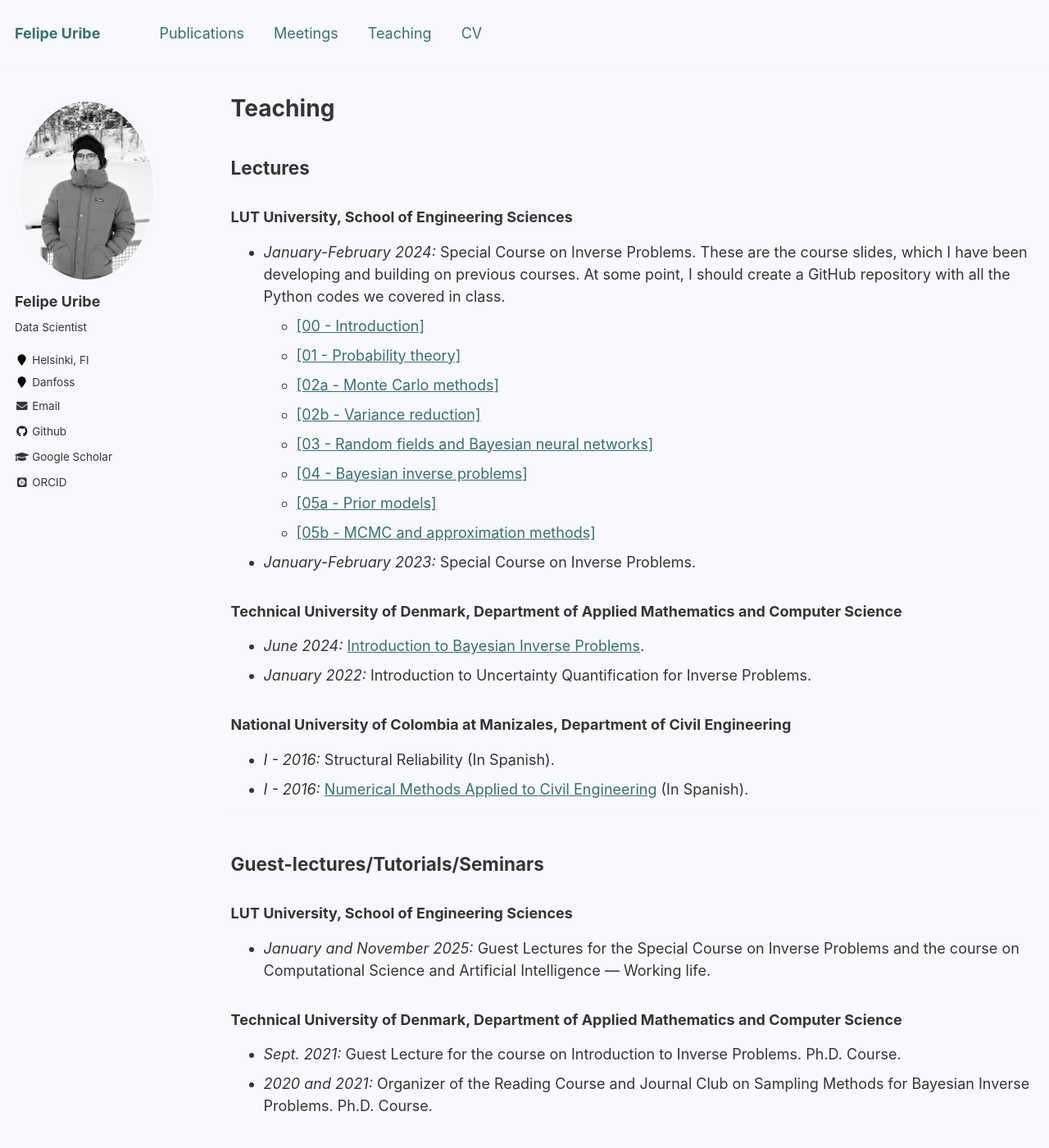
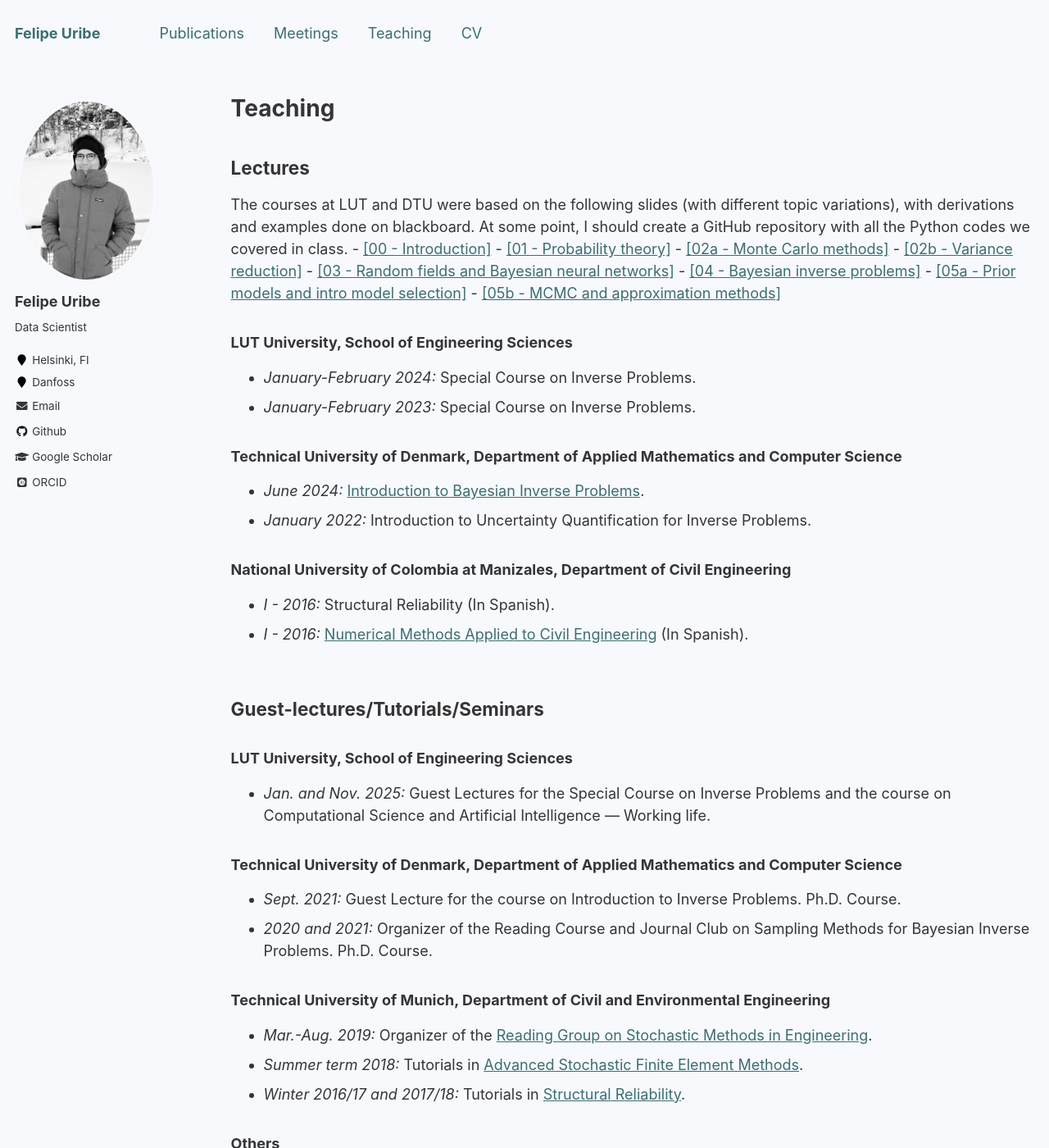
Before and after one commit to furibec/furibec.github.io, a Jekyll site: the page built from _pages/teaching.md, in a window 1280 px wide and 1400 px high. Shown: the whole window at 82% size. Built offline with Jekyll 4.4.1, drawn with Linux system fonts in a browser that asks for light colours; some web fonts are replaced; some of the changed text lies outside the part shown.

Commit message:
expand varred slides

```diff
--- a/_pages/teaching.md
+++ b/_pages/teaching.md
@@ -7,18 +7,18 @@ author_profile: true
 
 ## Lectures
 
-### LUT University, School of Engineering Sciences
- -  *January-February 2024:* Special Course on Inverse Problems.
- These are the course slides, which I have been developing and building on previous courses. At some point, I should create a GitHub repository with all the Python codes we covered in class.
+The courses at LUT and DTU were based on the following slides (with different topic variations), with derivations and examples done on blackboard. At some point, I should create a GitHub repository with all the Python codes we covered in class.
     - [[00 - Introduction]](../files/00_main_slides_intro.pdf)
     - [[01 - Probability theory]](../files/01_main_slides_prob.pdf)
     - [[02a - Monte Carlo methods]](../files/02_main_slides_MC.pdf)
     - [[02b - Variance reduction]](../files/03_main_slides_vared.pdf)
     - [[03 - Random fields and Bayesian neural networks]](../files/04_main_slides_RFs_BNNs.pdf)
     - [[04 - Bayesian inverse problems]](../files/05_main_slides_inference.pdf)
-    - [[05a - Prior models]](../files/06_main_slides_priors.pdf)
+    - [[05a - Prior models and intro model selection]](../files/06_main_slides_priors.pdf)
     - [[05b - MCMC and approximation methods]](../files/07_main_slides_MCMC.pdf)
 
+### LUT University, School of Engineering Sciences
+ -  *January-February 2024:* Special Course on Inverse Problems.
  -  *January-February 2023:* Special Course on Inverse Problems.
 
 ### Technical University of Denmark, Department of Applied Mathematics and Computer Science
@@ -34,7 +34,7 @@ author_profile: true
 ## Guest-lectures/Tutorials/Seminars
 
 ### LUT University, School of Engineering Sciences
- -  *January and November 2025:* Guest Lectures for the Special Course on Inverse Problems and the course on Computational Science and Artificial Intelligence — Working life.
+ -  *Jan. and Nov. 2025:* Guest Lectures for the Special Course on Inverse Problems and the course on Computational Science and Artificial Intelligence — Working life.
 
 ### Technical University of Denmark, Department of Applied Mathematics and Computer Science
  -  *Sept. 2021:* Guest Lecture for the course on Introduction to Inverse Problems. Ph.D. Course.
```
Also changed, not shown: other parts of _pages/teaching.md (+1 -1 lines), _pages/cv.md (+1 -1 lines), _pages/publications.md (+1 -1 lines), 1 other file.
